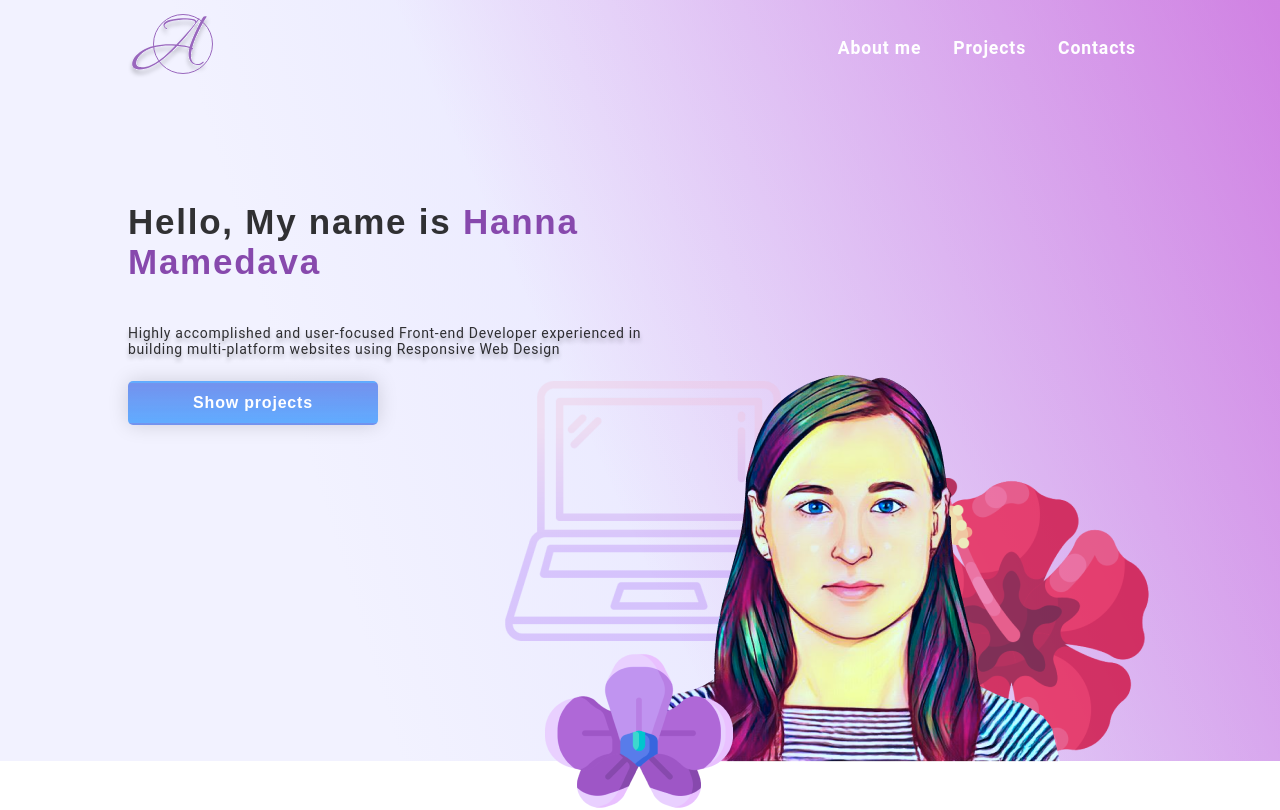
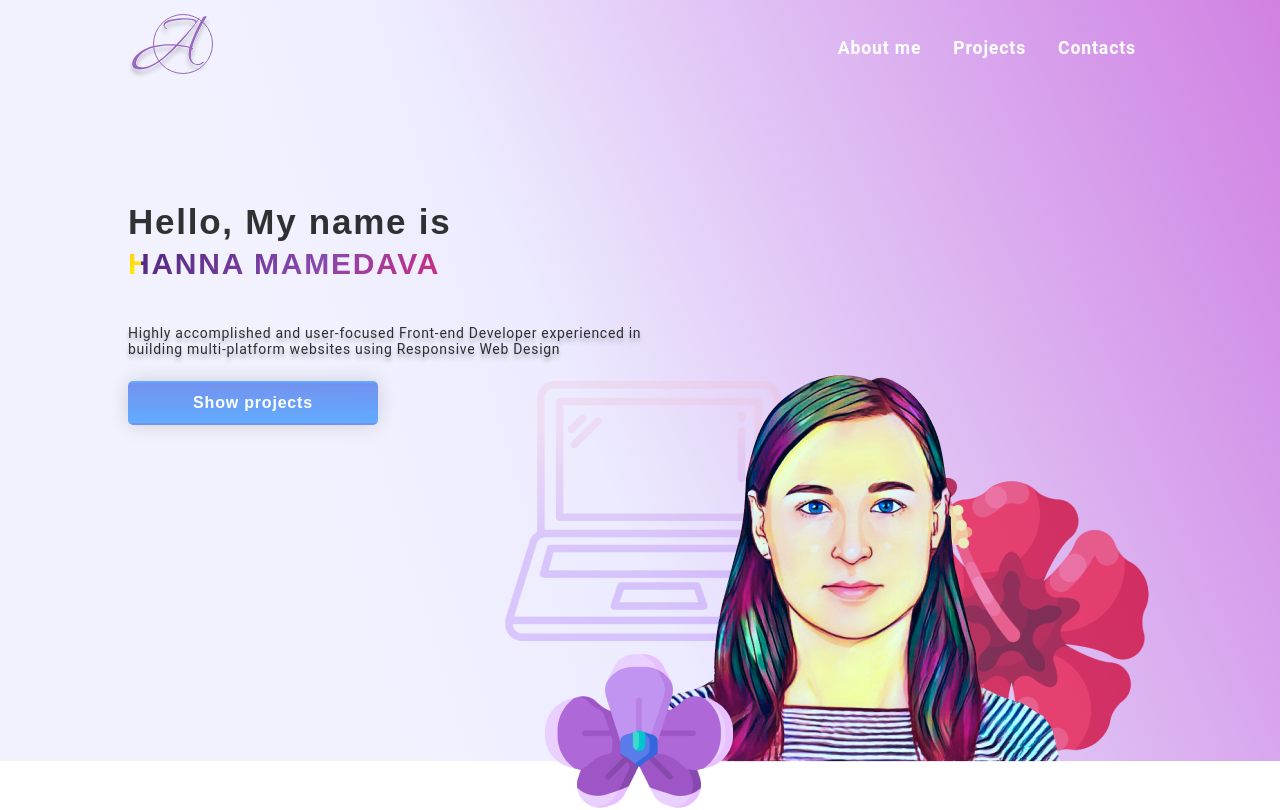
Before and after one commit to Hanna-Mamedova/portfolio, an Angular app in the folder portfolio/: page /main in a window 1280 px wide. Shown: the top 810 px of the page. Built offline with nearby package versions, Linux system fonts and the light colour scheme.

Commit message:
feat: add dynamically changing color to h1

```diff
--- a/portfolio/src/app/pages/main/about/about.component.html
+++ b/portfolio/src/app/pages/main/about/about.component.html
@@ -3,7 +3,7 @@
     <div class="content__container">
       <div class="about__wrapper">
         <div class="about__description">
-          <h1>Hello, My name is <span>Hanna Mamedava</span></h1>
+          <h1>Hello, My name is <span class="about__description-styling">Hanna Mamedava</span></h1>
           <p style="margin-bottom: 1.5rem;">
             Highly accomplished and user-focused Front-end Developer
             experienced in building multi-platform websites using Responsive Web
--- a/portfolio/src/app/pages/main/about/about.component.scss
+++ b/portfolio/src/app/pages/main/about/about.component.scss
@@ -22,8 +22,28 @@
   right: 0;
 }
 
-h1 span {
-  color: #8749AD;
+@keyframes textclip {
+  to {
+    background-position: 200% center;
+  }
+}
+
+.about__description-styling {
+  text-transform: uppercase;
+  background-image: linear-gradient(-225deg,
+      #51277e 0%,
+      #8749AD 29%,
+      #ff1361 67%,
+      #fff800 100%);
+  background-size: auto auto;
+  background-clip: border-box;
+  background-size: 200% auto;
+  color: #fff;
+  -webkit-background-clip: text;
+  -webkit-text-fill-color: transparent;
+  animation: textclip 2s linear infinite;
+  display: inline-block;
+  font-size: 30px;
 }
 
 .about__btn button {
```
